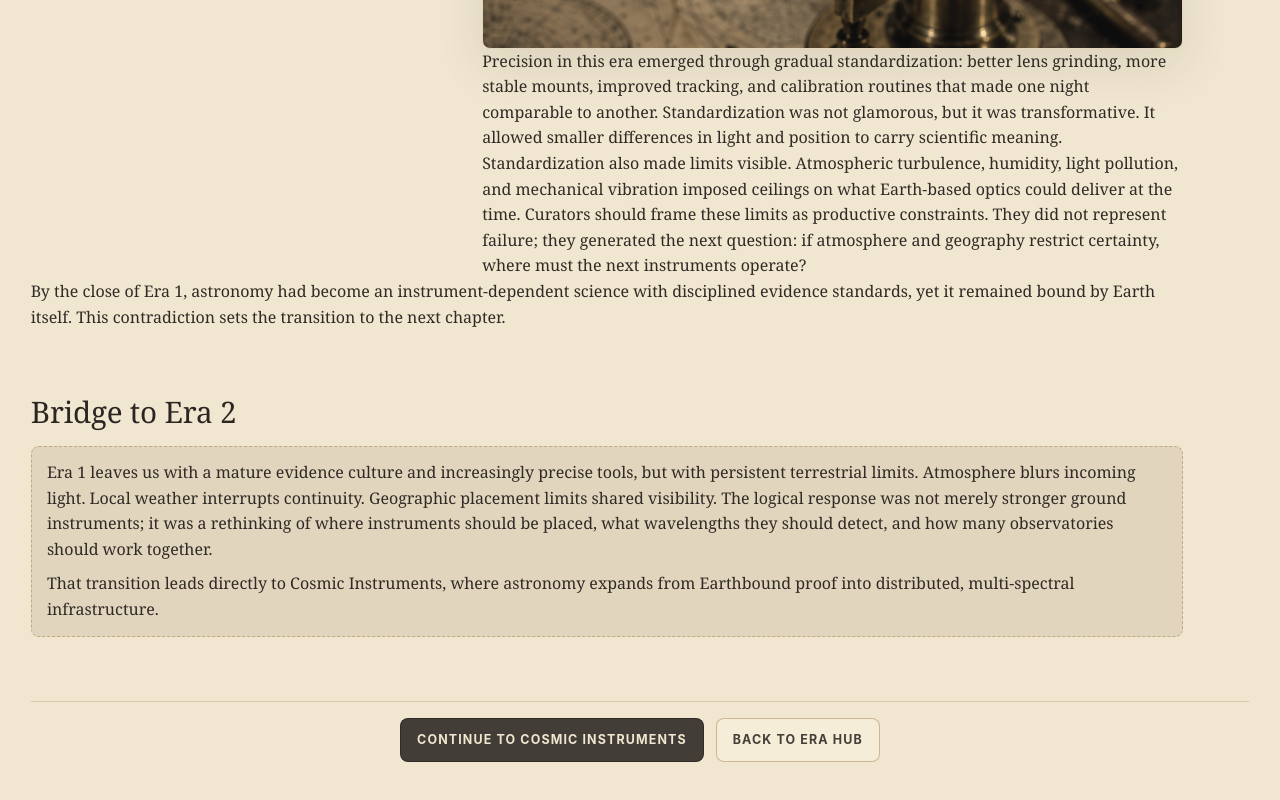
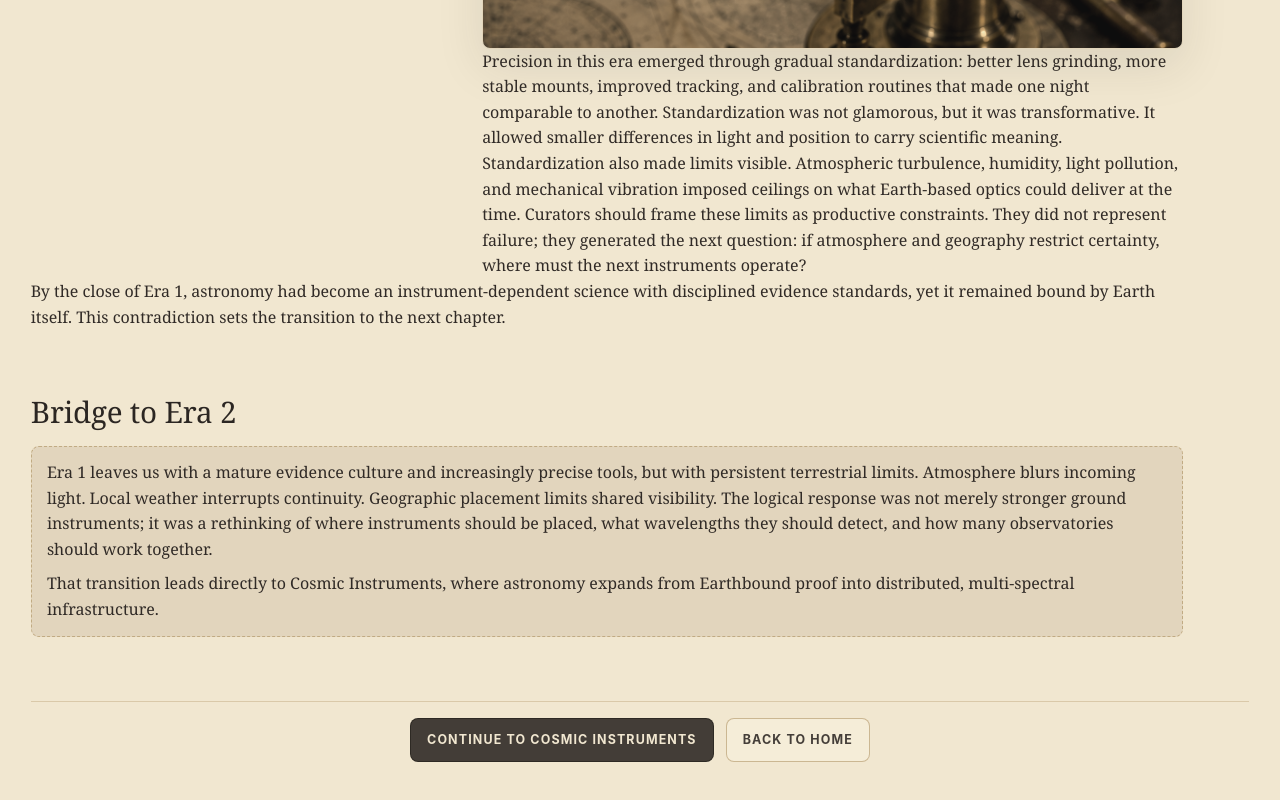
Before and after one commit to joey33o/IS117-Museum-, a Next.js app in the folder website/: page /eras/earthbound-observers in a window 1280 px wide. Shown: the part 4398-5198 px from the top of the page. Built offline with nearby package versions, Linux system fonts and the light colour scheme.

Commit message:
Remove eras Hub page & button replaced with Home button

```diff
--- a/website/app/eras/earthbound-observers/page.tsx
+++ b/website/app/eras/earthbound-observers/page.tsx
@@ -170,8 +170,8 @@ export default function EarthboundObserversPage() {
         <EraEndNav
           primaryHref="/eras/cosmic-instruments"
           primaryLabel="Continue to Cosmic Instruments"
-          secondaryHref="/eras"
-          secondaryLabel="Back to Era hub"
+          secondaryHref="/"
+          secondaryLabel="Back to Home"
         />
       </div>
     </article>
```
